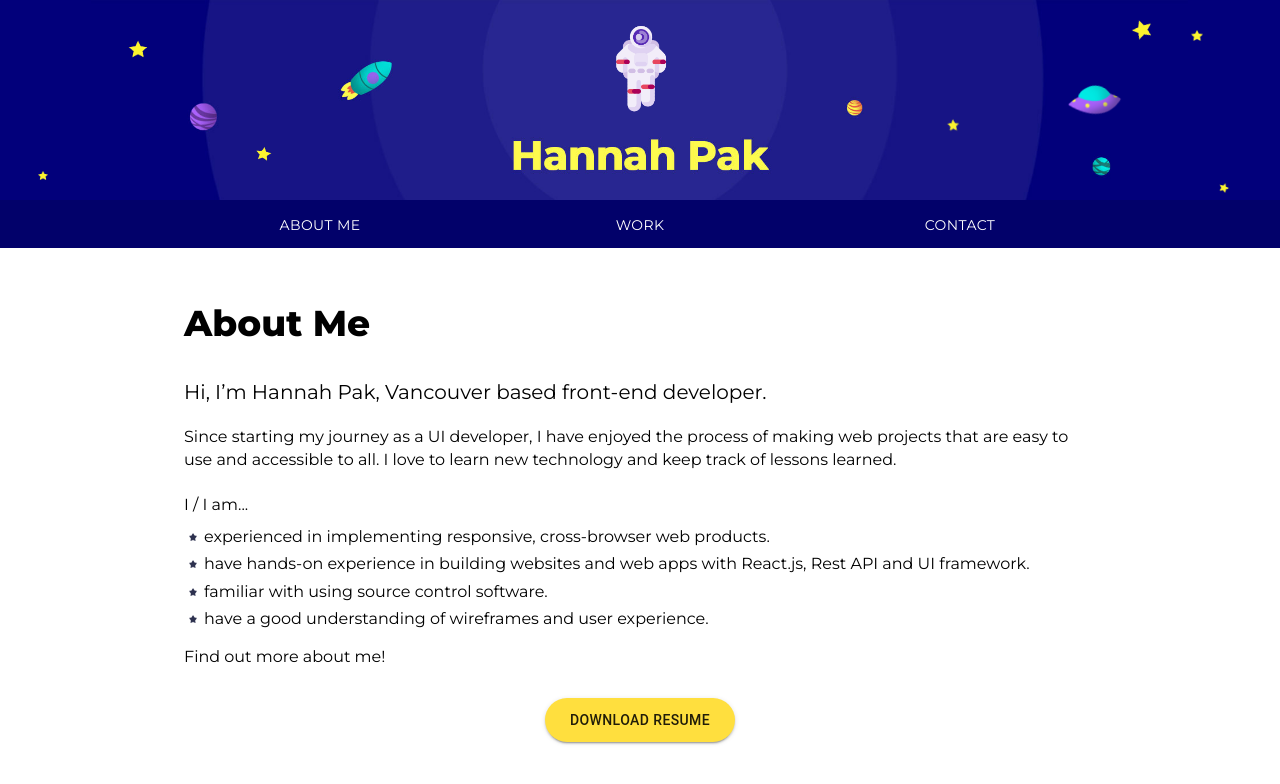
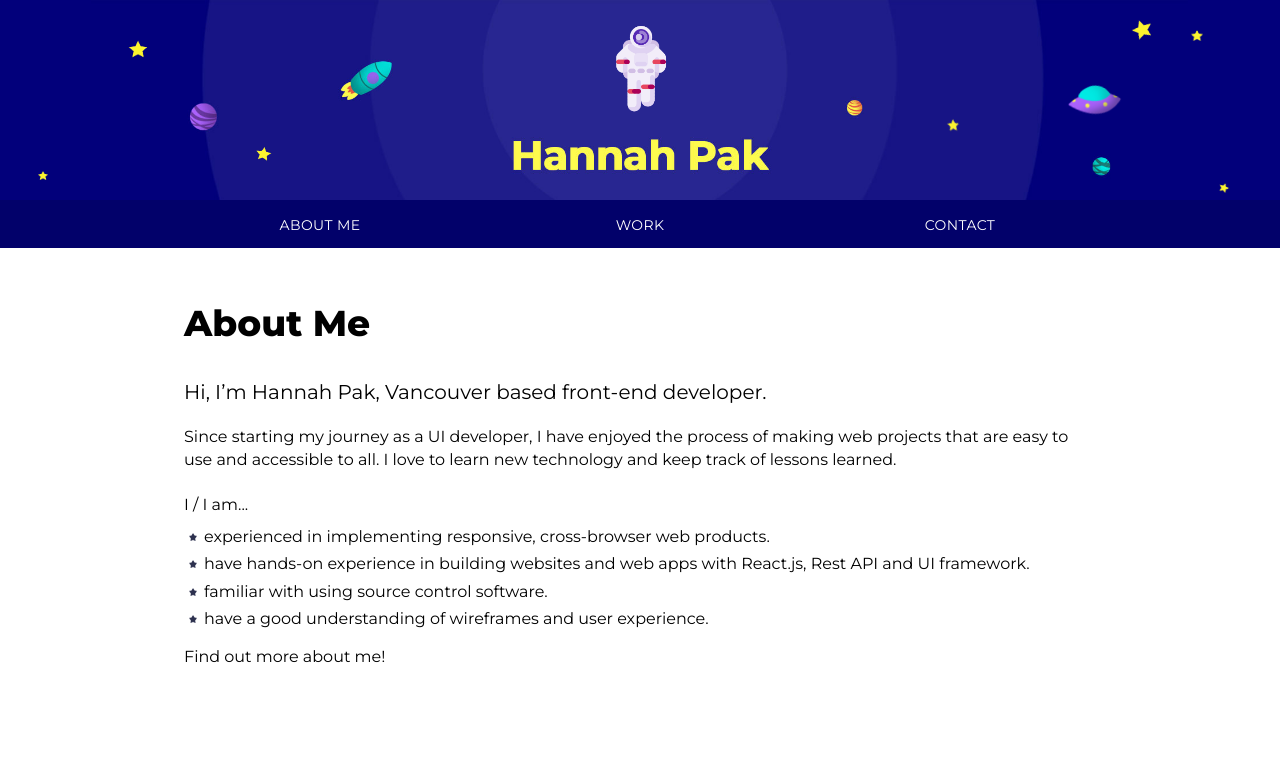
Before and after one commit to saepak/portfolio, a React (Create React App) app: page / in a window 1280 px wide. Shown: the top 784 px of the page. Built offline with nearby package versions, Linux system fonts and the light colour scheme.

Commit message:
change data

```diff
--- a/src/components/contents/AboutMe.js
+++ b/src/components/contents/AboutMe.js
@@ -23,7 +23,7 @@ const AboutMe = () => {
                     </ul>
                     <p>Find out more about me!</p>
 
-                    <div className='btnWrapper'>
+                    {/* <div className='btnWrapper'>
                         <Button
                             className='btnP'
                             variant='contained'
@@ -31,7 +31,7 @@ const AboutMe = () => {
                         >
                             Download Resume
                         </Button>
-                    </div>
+                    </div> */}
 
                 </div>
             </div>
```
